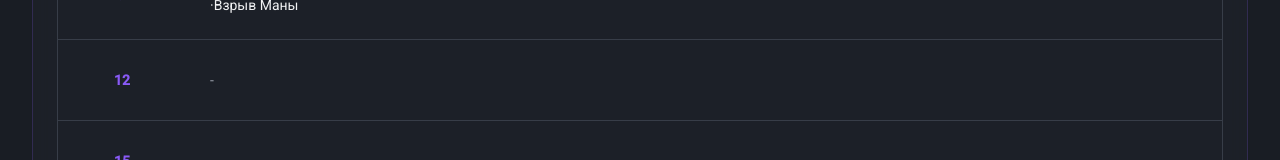
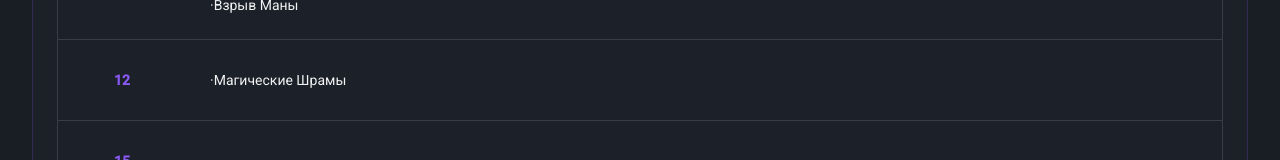
Before and after one commit to pr-poehali-dev/dnd-class-site-creation, a React (Vite) app: page / in a window 1280 px wide. Shown: the part 1348-1508 px from the top of the page. Built offline with nearby package versions, Linux system fonts and the light colour scheme.

Commit message:
feat(game): добавить магические шрамы 12 уровня

```diff
--- a/src/pages/Index.tsx
+++ b/src/pages/Index.tsx
@@ -33,7 +33,8 @@ const Index = () => {
   const [customFeatures, setCustomFeatures] = useState<Record<number, string>>({
     3: '·Концентрация\n·Блинк',
     5: '·Блинк-Реакция',
-    9: '·Выжигание\n·Взрыв Маны'
+    9: '·Выжигание\n·Взрыв Маны',
+    12: '·Магические Шрамы'
   });
   const [editingLevel, setEditingLevel] = useState<number | null>(null);
   const [editingText, setEditingText] = useState('');
```
